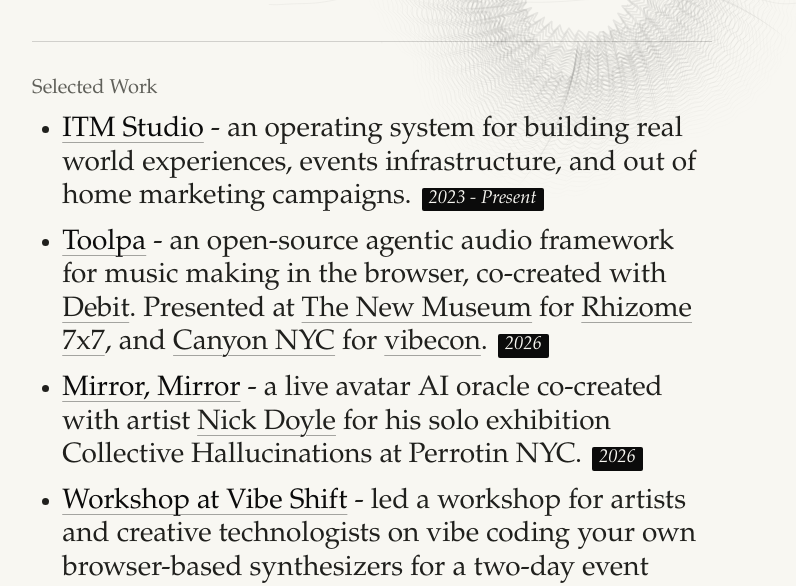
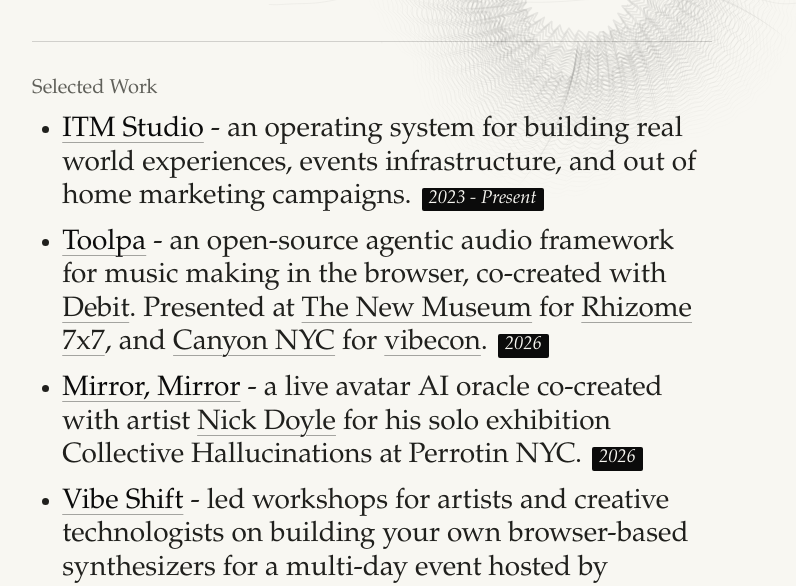
Before and after one commit to saarimz/saarimzdotcom, a plain HTML site: page index.html in a window 1280 px wide. Shown: the part 314-900 px from the top of the page, without its empty margins (268-1064 px from the left). Drawn offline with Linux system fonts and the light colour scheme; animation ran at ten frames a second.

Commit message:
Add commit 1779054598

```diff
--- a/index.html
+++ b/index.html
@@ -52,7 +52,7 @@
             <a href="https://www.perrotin.com/en/events/collective-hallucinations-2026-new-york" rel="noreferrer" target="_blank"><strong>Mirror, Mirror</strong></a> - a live avatar AI oracle co-created with artist <a href="https://www.perrotin.com/en/artists/nick-doyle" rel="noreferrer" target="_blank">Nick Doyle</a> for his solo exhibition Collective Hallucinations at Perrotin NYC. <em class="work-date">2026</em>
           </li>
           <li>
-            <a href="https://rhizome.org/editorial/2025/oct/24/vibe-shift/" rel="noreferrer" target="_blank"><strong>Workshop at Vibe Shift</strong></a> - led a workshop for artists and creative technologists on vibe coding your own browser-based synthesizers for a two-day event hosted by <a href="https://rhizome.org/" rel="noreferrer" target="_blank">Rhizome</a> and <a href="https://www.anthropic.com/" rel="noreferrer" target="_blank">Anthropic</a> at <a href="https://www.zerospace.co/" rel="noreferrer" target="_blank">ZeroSpace Brooklyn</a>. <em class="work-date">2025</em>
+            <a href="https://rhizome.org/editorial/2025/oct/24/vibe-shift/" rel="noreferrer" target="_blank"><strong>Vibe Shift</strong></a> - led workshops for artists and creative technologists on building your own browser-based synthesizers for a multi-day event hosted by <a href="https://rhizome.org/" rel="noreferrer" target="_blank">Rhizome</a> and <a href="https://www.anthropic.com/" rel="noreferrer" target="_blank">Anthropic</a> at <a href="https://www.zerospace.co/" rel="noreferrer" target="_blank">ZeroSpace Brooklyn</a>. <em class="work-date">2025</em>
           </li>
           <li>
             <a href="https://www.nytimes.com/2024/06/13/arts/music/wu-tang-clan-once-upon-a-time-in-shaolin.html" rel="noreferrer" target="_blank"><strong>Wu-Tang Clan - Once Upon a Time in Shaolin</strong></a> - hybrid technical contributor and creative producer for <a href="https://pleasr.org/" rel="noreferrer" target="_blank">PleasrDAO</a>, responsible for bringing this artifact to the public through online and in-person experiences. <em class="work-date">2024 - 2025</em>
```
